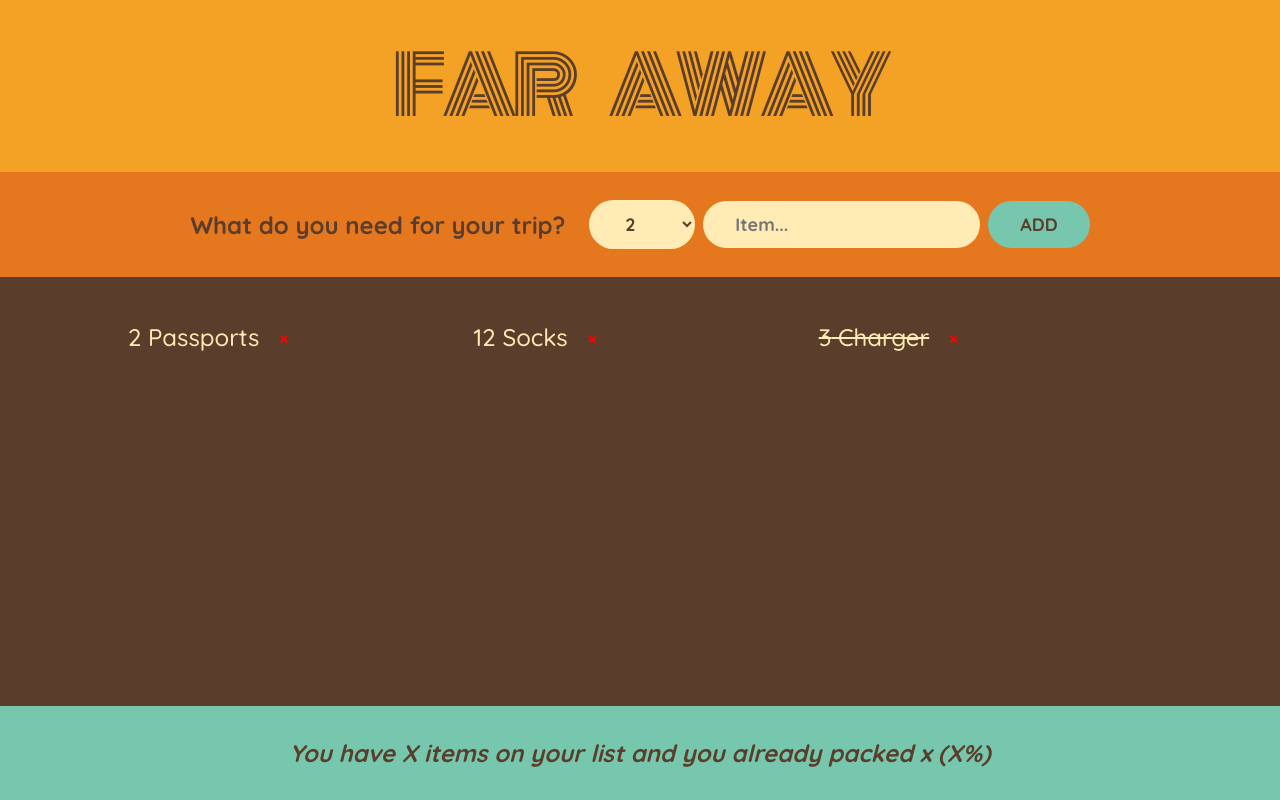
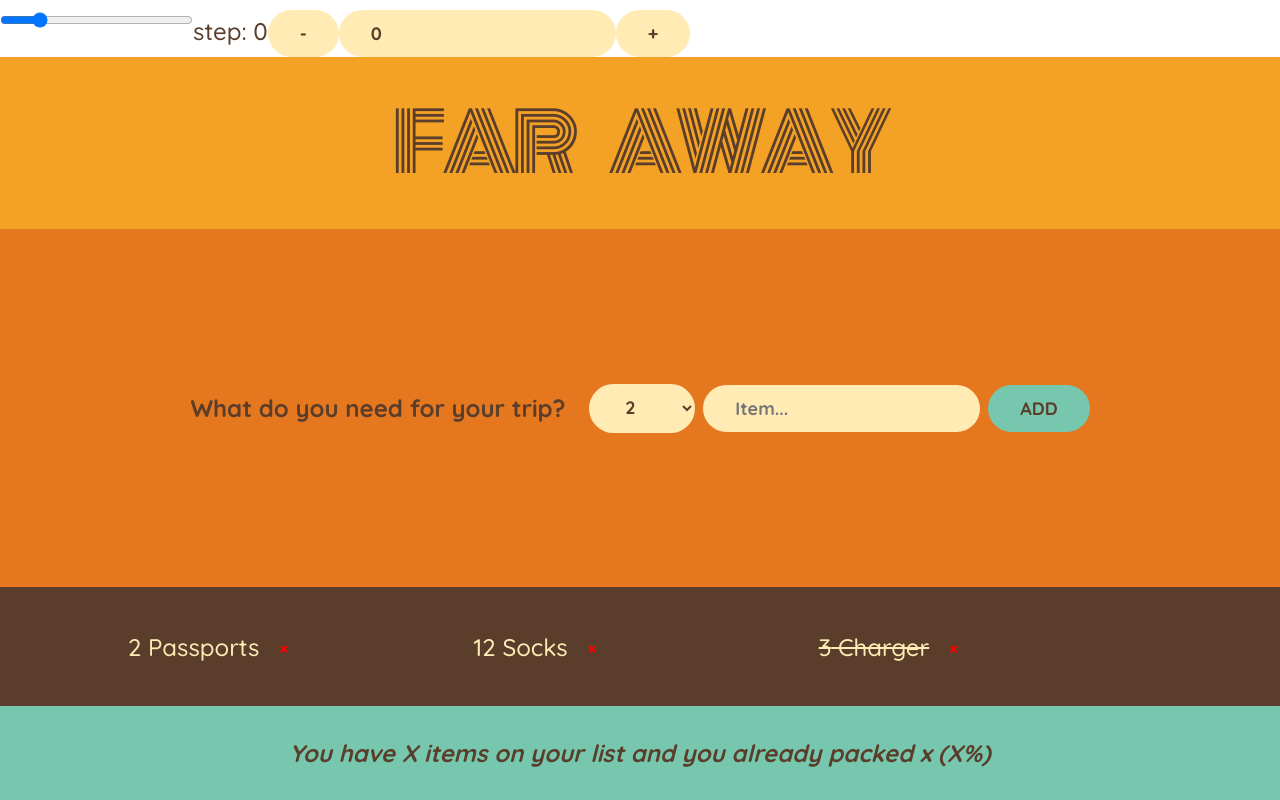
Before and after one commit to werzizu/ulti-react, a React (Create React App) app in the folder 05-travel-list/: page / in a window 1280 px wide. Built offline with nearby package versions, Linux system fonts and the light colour scheme.

Commit message:
select step count

```diff
--- a/05-travel-list/src/App.js
+++ b/05-travel-list/src/App.js
@@ -8,10 +8,37 @@ let initialItems = [
 function App() {
   return (
     <div className="app">
+      <DateSelect />
       <Logo />
       <Form />
       <PackingList />
       <Stats />
+    </div>
+  );
+}
+
+function DateSelect() {
+  const [step, setStep] = useState(0);
+  const [count, setCount] = useState(0);
+
+  return (
+    <div>
+      <input
+        type="range"
+        min="0"
+        max="10"
+        value={step}
+        onChange={(e) => setStep(Number(e.target.value))}
+      />
+      <span>step: {step}</span>
+
+      <button onClick={() => setCount((v) => v - step)}>-</button>
+      <input
+        type="text"
+        value={count}
+        onChange={(e) => setCount(Number(e.target.value))}
+      />
+      <button onClick={() => setCount((v) => v + step)}>+</button>
     </div>
   );
 }
```
